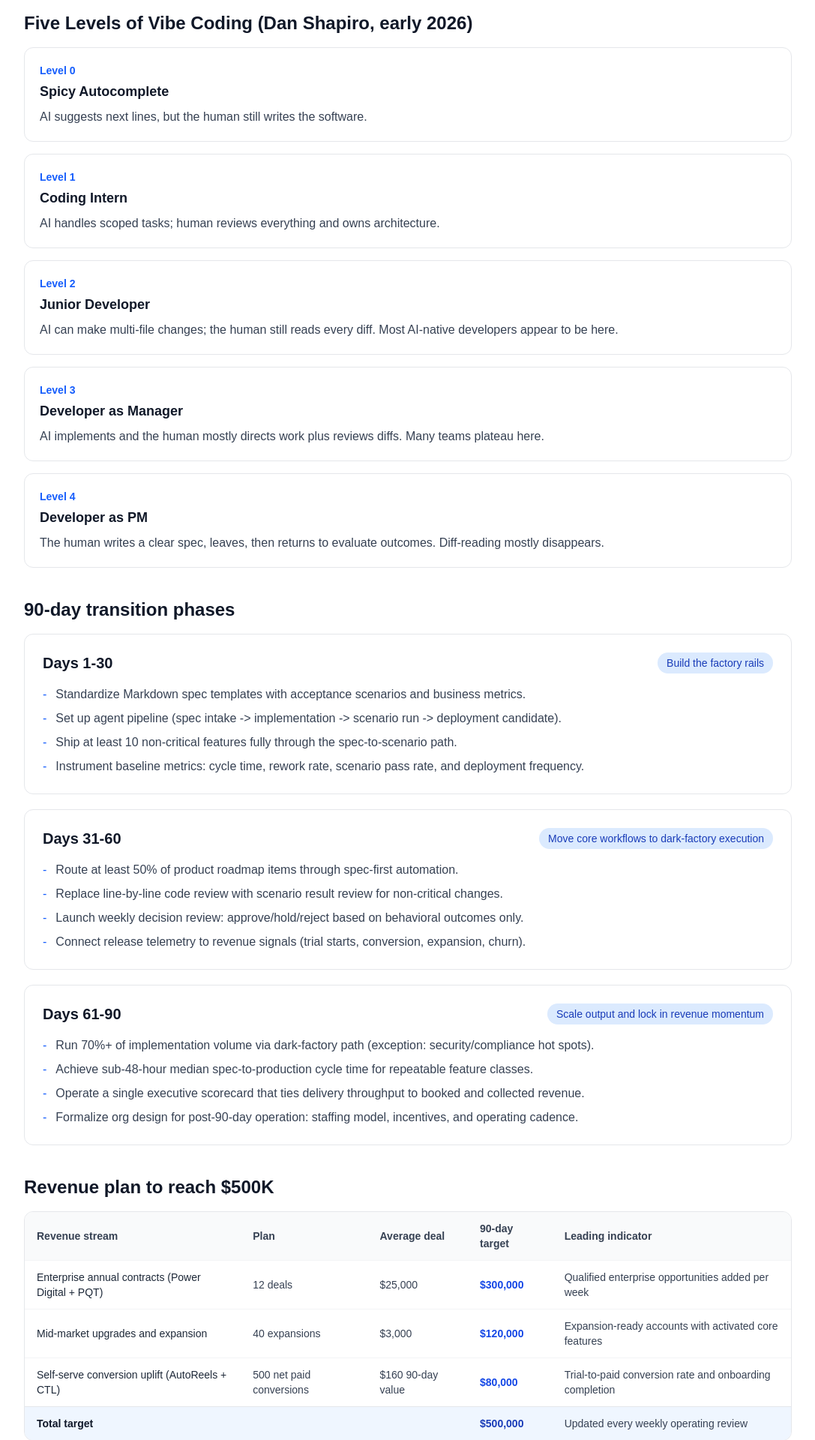
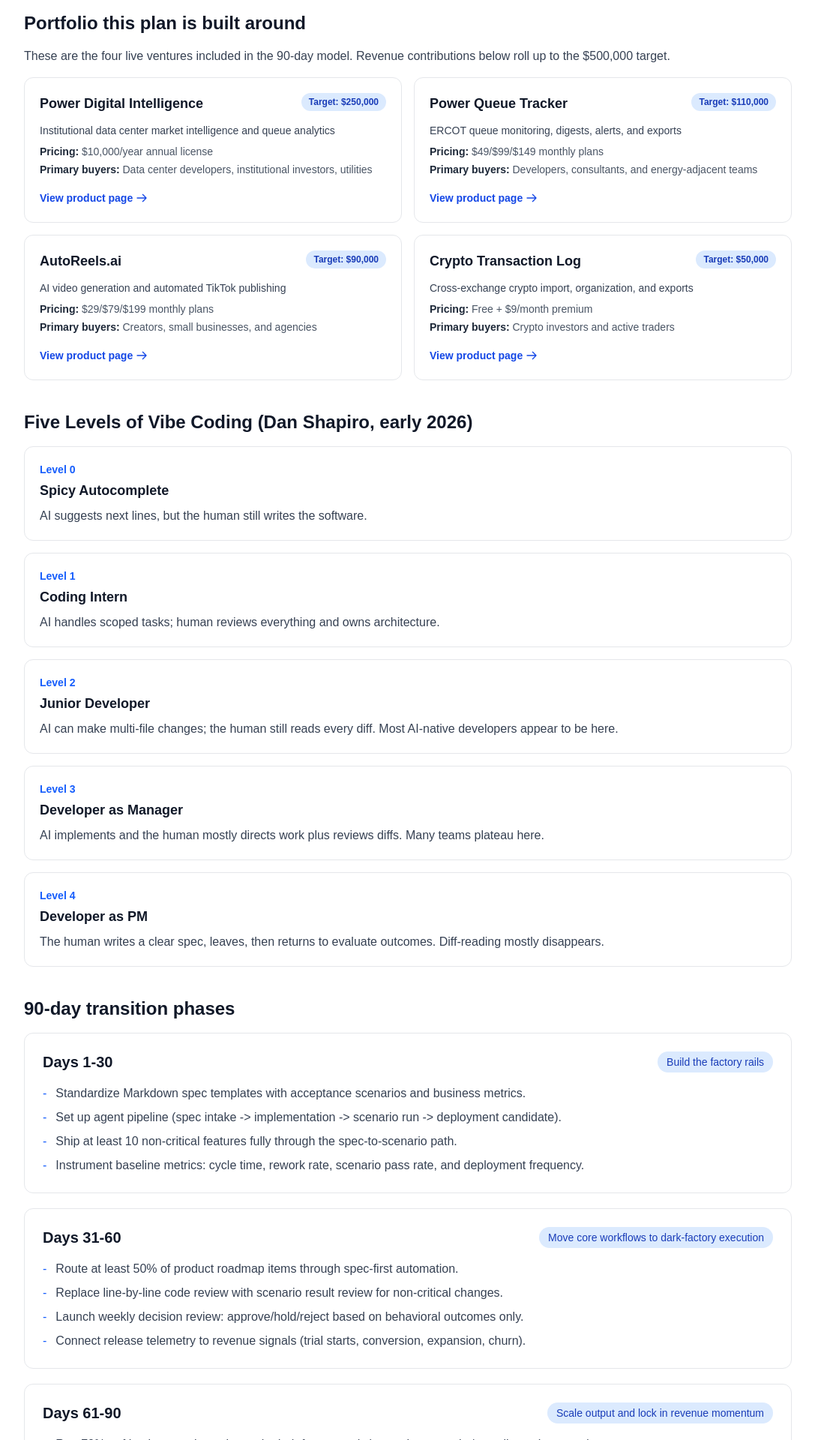
Before and after one commit to HWallaballa/pinehaven-ventures-website, a Next.js app: page /reference/dark-factory-transition-plan in a window 1280 px wide. Shown: the part 1460-3380 px from the top of the page at 75% size, without its empty margins (96-1183 px from the left). Built offline with nearby package versions, Linux system fonts and the light colour scheme.

Commit message:
Tailor dark factory plan to Pinehaven product portfolio
Co-authored-by: Hunter Wall <HWallaballa@users.noreply.github.com>

```diff
--- a/src/app/reference/dark-factory-transition-plan/page.tsx
+++ b/src/app/reference/dark-factory-transition-plan/page.tsx
@@ -18,6 +18,33 @@ type ScorecardMetric = {
   day90: string;
   current: string;
   status: ProgramStatus;
+};
+
+type VentureProfile = {
+  name: string;
+  href: string;
+  offer: string;
+  pricing: string;
+  buyers: string;
+  contributionTarget: string;
+};
+
+type VentureRevenuePlan = {
+  venture: string;
+  href: string;
+  revenueTarget: string;
+  weeklyTarget: string;
+  pricingAnchor: string;
+  primaryMotion: string;
+  leadingIndicator: string;
+};
+
+type VentureSprintPlan = {
+  venture: string;
+  day1to30: string;
+  day31to60: string;
+  day61to90: string;
+  kpi: string;
 };
 
 const vibeLevels = [
@@ -48,6 +75,41 @@ const vibeLevels = [
     name: 'Developer as PM',
     summary:
       'The human writes a clear spec, leaves, then returns to evaluate outcomes. Diff-reading mostly disappears.',
+  },
+];
+
+const ventureProfiles: VentureProfile[] = [
+  {
+    name: 'Power Digital Intelligence',
+    href: '/ventures/power-digital',
+    offer: 'Institutional data center market intelligence and queue analytics',
+    pricing: '$10,000/year annual license',
+    buyers: 'Data center developers, institutional investors, utilities',
+    contributionTarget: '$250,000',
+  },
+  {
+    name: 'Power Queue Tracker',
+    href: '/ventures/power-queue-tracker',
+    offer: 'ERCOT queue monitoring, digests, alerts, and exports',
+    pricing: '$49/$99/$149 monthly plans',
+    buyers: 'Developers, consultants, and energy-adjacent teams',
+    contributionTarget: '$110,000',
+  },
+  {
+    name: 'AutoReels.ai',
+    href: '/ventures/autoreels',
+    offer: 'AI video generation and automated TikTok publishing',
+    pricing: '$29/$79/$199 monthly plans',
+    buyers: 'Creators, small businesses, and agencies',
+    contributionTarget: '$90,000',
+  },
+  {
+    name: 'Crypto Transaction Log',
+    href: '/ventures/crypto-transaction-log',
+    offer: 'Cross-exchange crypto import, organization, and exports',
+    pricing: 'Free + $9/month premium',
+    buyers: 'Crypto investors and active traders',
+    contributionTarget: '$50,000',
   },
 ];
 
@@ -84,27 +146,85 @@ const transitionPhases = [
   },
 ];
 
-const revenuePlan = [
+const ventureRevenuePlan: VentureRevenuePlan[] = [
   {
-    stream: 'Enterprise annual contracts (Power Digital + PQT)',
-    plan: '12 deals',
-    averageDeal: '$25,000',
-    target: '$300,000',
-    leadingIndicator: 'Qualified enterprise opportunities added per week',
+    venture: 'Power Digital Intelligence',
+    href: '/ventures/power-digital',
+    revenueTarget: '$250,000',
+    weeklyTarget: '$19.2k booked/week (about 2.0 annual licenses per week)',
+    pricingAnchor: '$10,000 annual license',
+    primaryMotion: 'Account-based outbound + investor/developer demos',
+    leadingIndicator: 'Qualified demos booked per week and proposal-to-close rate',
   },
   {
-    stream: 'Mid-market upgrades and expansion',
-    plan: '40 expansions',
-    averageDeal: '$3,000',
-    target: '$120,000',
-    leadingIndicator: 'Expansion-ready accounts with activated core features',
+    venture: 'Power Queue Tracker',
+    href: '/ventures/power-queue-tracker',
+    revenueTarget: '$110,000',
+    weeklyTarget: '$8.5k booked/week (about $2.1k net new MRR per week)',
+    pricingAnchor: '$49/$99/$149 monthly',
+    primaryMotion: 'Digest-led self-serve conversion + enterprise upsell',
+    leadingIndicator: 'Net new MRR, activation rate, and weekly churn',
   },
   {
-    stream: 'Self-serve conversion uplift (AutoReels + CTL)',
-    plan: '500 net paid conversions',
-    averageDeal: '$160 90-day value',
-    target: '$80,000',
-    leadingIndicator: 'Trial-to-paid conversion rate and onboarding completion',
+    venture: 'AutoReels.ai',
+    href: '/ventures/autoreels',
+    revenueTarget: '$90,000',
+    weeklyTarget: '$6.9k booked/week (about $1.7k net new MRR per week)',
+    pricingAnchor: '$29/$79/$199 monthly',
+    primaryMotion: 'Creator funnel + agency multi-account upgrades',
+    leadingIndicator: 'Trial-to-paid conversion and retained weekly publishers',
+  },
+  {
+    venture: 'Crypto Transaction Log',
+    href: '/ventures/crypto-transaction-log',
+    revenueTarget: '$50,000',
+    weeklyTarget: '$3.8k booked/week (about 140 premium upgrades per week)',
+    pricingAnchor: 'Free + $9 premium',
+    primaryMotion: 'Demo-led acquisition + premium upgrade automation',
+    leadingIndicator: 'Import success rate and free-to-premium conversion',
+  },
+];
+
+const ventureSprintPlan: VentureSprintPlan[] = [
+  {
+    venture: 'Power Digital Intelligence',
+    day1to30:
+      'Spec packs for watchlist onboarding, queue-delta alerts, and proposal generation from live market data.',
+    day31to60:
+      'Automate investor-facing intelligence report generation with scenario checks for data accuracy.',
+    day61to90:
+      'Ship enterprise-ready API onboarding and expansion playbooks to increase annual contract close velocity.',
+    kpi: 'Annual licenses closed and time-to-first-insight under 24 hours',
+  },
+  {
+    venture: 'Power Queue Tracker',
+    day1to30:
+      'Build digest personalization and one-session watchlist setup with behavior-based acceptance tests.',
+    day31to60:
+      'Deploy alert-quality scoring and queue anomaly detection to raise trust and reduce false positives.',
+    day61to90:
+      'Roll out team collaboration and annual prepay experiments optimized for Team and Enterprise plans.',
+    kpi: 'Net new MRR, activation in first 24 hours, and logo churn',
+  },
+  {
+    venture: 'AutoReels.ai',
+    day1to30:
+      'Create onboarding flow that gets first generated video posted in under 10 minutes for new trials.',
+    day31to60:
+      'Launch auto A/B caption-hashtag generation and schedule reliability scenarios for multi-account posting.',
+    day61to90:
+      'Ship agency operations dashboard and usage-driven upgrade nudges for Pro and Agency growth.',
+    kpi: 'Trial-to-paid conversion and weekly retained posting accounts',
+  },
+  {
+    venture: 'Crypto Transaction Log',
+    day1to30:
+      'Improve CSV/XLS import success and standardize demo-to-signup conversion scenarios on web/mobile.',
+    day31to60:
+      'Release tax export wizard, transaction auto-tagging, and premium prompt timing experiments.',
+    day61to90:
+      'Introduce retention loops (portfolio digests, reminders) plus premium annual prepay packaging tests.',
+    kpi: 'Free-to-premium conversion, D30 retention, and import completion rate',
   },
 ];
 
@@ -124,6 +244,42 @@ const scorecard: ScorecardMetric[] = [
     day30: '$40,000',
     day60: '$150,000',
     day90: '$320,000',
+    current: 'Update weekly',
+    status: 'At Risk',
+  },
+  {
+    metric: 'Power Digital annual licenses closed',
+    baseline: 'Current baseline from CRM',
+    day30: '8',
+    day60: '16',
+    day90: '25',
+    current: 'Update weekly',
+    status: 'At Risk',
+  },
+  {
+    metric: 'Power Queue Tracker net new MRR',
+    baseline: 'Current MRR baseline',
+    day30: '+$6,000',
+    day60: '+$18,000',
+    day90: '+$27,000',
+    current: 'Update weekly',
+    status: 'On Track',
+  },
+  {
+    metric: 'AutoReels net new MRR',
+    baseline: 'Current MRR baseline',
+    day30: '+$4,000',
+    day60: '+$12,000',
+    day90: '+$20,000',
+    current: 'Update weekly',
+    status: 'On Track',
+  },
+  {
+    metric: 'Crypto Transaction Log premium upgrades',
+    baseline: 'Current paid premium users',
+    day30: '350',
+    day60: '900',
+    day90: '1,800',
     current: 'Update weekly',
     status: 'At Risk',
   },
@@ -289,6 +445,49 @@ export default function DarkFactoryTransitionPlanPage() {
 
           <section className="mb-10">
             <h2 className="text-2xl font-bold text-gray-900 mb-4">
+              Portfolio this plan is built around
+            </h2>
+            <p className="text-gray-700 mb-4">
+              These are the four live ventures included in the 90-day model. Revenue contributions
+              below roll up to the $500,000 target.
+            </p>
+            <div className="grid gap-4 md:grid-cols-2">
+              {ventureProfiles.map((venture) => (
+                <article key={venture.name} className="bg-white border border-gray-200 rounded-xl p-5">
+                  <div className="flex items-start justify-between gap-3 mb-3">
+                    <h3 className="text-lg font-semibold text-gray-900">{venture.name}</h3>
+                    <span className="inline-flex px-2.5 py-1 rounded-full text-xs font-semibold bg-blue-100 text-blue-800">
+                      Target: {venture.contributionTarget}
+                    </span>
+                  </div>
+                  <p className="text-sm text-gray-700 mb-2">{venture.offer}</p>
+                  <p className="text-sm text-gray-600 mb-1">
+                    <span className="font-semibold text-gray-800">Pricing:</span> {venture.pricing}
+                  </p>
+                  <p className="text-sm text-gray-600 mb-4">
+                    <span className="font-semibold text-gray-800">Primary buyers:</span> {venture.buyers}
+                  </p>
+                  <Link
+                    href={venture.href}
+                    className="inline-flex items-center text-sm font-semibold text-blue-700 hover:text-blue-800"
+                  >
+                    View product page
+                    <svg className="w-4 h-4 ml-1" fill="none" stroke="currentColor" viewBox="0 0 24 24">
+                      <path
+                        strokeLinecap="round"
+                        strokeLinejoin="round"
+                        strokeWidth={2}
+                        d="M14 5l7 7m0 0l-7 7m7-7H3"
+                      />
+                    </svg>
+                  </Link>
+                </article>
+              ))}
+            </div>
+          </section>
+
+          <section className="mb-10">
+            <h2 className="text-2xl font-bold text-gray-900 mb-4">
               Five Levels of Vibe Coding (Dan Shapiro, early 2026)
             </h2>
             <div className="space-y-4">
@@ -327,39 +526,79 @@ export default function DarkFactoryTransitionPlanPage() {
           </section>
 
           <section className="mb-10">
-            <h2 className="text-2xl font-bold text-gray-900 mb-4">Revenue plan to reach $500K</h2>
+            <h2 className="text-2xl font-bold text-gray-900 mb-4">
+              Revenue plan by venture to reach $500K
+            </h2>
             <div className="overflow-x-auto border border-gray-200 rounded-xl bg-white">
               <table className="min-w-full text-left">
                 <thead className="bg-gray-50">
                   <tr>
-                    <th className="px-4 py-3 text-sm font-semibold text-gray-700">Revenue stream</th>
-                    <th className="px-4 py-3 text-sm font-semibold text-gray-700">Plan</th>
-                    <th className="px-4 py-3 text-sm font-semibold text-gray-700">Average deal</th>
+                    <th className="px-4 py-3 text-sm font-semibold text-gray-700">Venture</th>
+                    <th className="px-4 py-3 text-sm font-semibold text-gray-700">Pricing anchor</th>
                     <th className="px-4 py-3 text-sm font-semibold text-gray-700">90-day target</th>
-                    <th className="px-4 py-3 text-sm font-semibold text-gray-700">
-                      Leading indicator
-                    </th>
+                    <th className="px-4 py-3 text-sm font-semibold text-gray-700">Weekly target</th>
+                    <th className="px-4 py-3 text-sm font-semibold text-gray-700">Primary motion</th>
+                    <th className="px-4 py-3 text-sm font-semibold text-gray-700">Leading indicator</th>
                   </tr>
                 </thead>
                 <tbody>
-                  {revenuePlan.map((row) => (
-                    <tr key={row.stream} className="border-t border-gray-100">
-                      <td className="px-4 py-3 text-sm text-gray-800">{row.stream}</td>
-                      <td className="px-4 py-3 text-sm text-gray-700">{row.plan}</td>
-                      <td className="px-4 py-3 text-sm text-gray-700">{row.averageDeal}</td>
-                      <td className="px-4 py-3 text-sm font-semibold text-blue-700">{row.target}</td>
+                  {ventureRevenuePlan.map((row) => (
+                    <tr key={row.venture} className="border-t border-gray-100">
+                      <td className="px-4 py-3 text-sm text-gray-800">
+                        <Link href={row.href} className="font-semibold text-blue-700 hover:text-blue-800">
+                          {row.venture}
+                        </Link>
+                      </td>
+                      <td className="px-4 py-3 text-sm text-gray-700">{row.pricingAnchor}</td>
+                      <td className="px-4 py-3 text-sm font-semibold text-blue-700">{row.revenueTarget}</td>
+                      <td className="px-4 py-3 text-sm text-gray-700">{row.weeklyTarget}</td>
+                      <td className="px-4 py-3 text-sm text-gray-700">{row.primaryMotion}</td>
                       <td className="px-4 py-3 text-sm text-gray-700">{row.leadingIndicator}</td>
                     </tr>
                   ))}
                   <tr className="border-t border-gray-200 bg-blue-50">
-                    <td className="px-4 py-3 text-sm font-bold text-gray-900" colSpan={3}>
+                    <td className="px-4 py-3 text-sm font-bold text-gray-900" colSpan={2}>
                       Total target
                     </td>
                     <td className="px-4 py-3 text-sm font-bold text-blue-800">$500,000</td>
-                    <td className="px-4 py-3 text-sm text-gray-700">
+                    <td className="px-4 py-3 text-sm text-gray-700" colSpan={3}>
                       Updated every weekly operating review
                     </td>
                   </tr>
+                </tbody>
+              </table>
+            </div>
+          </section>
+
+          <section className="mb-10">
+            <h2 className="text-2xl font-bold text-gray-900 mb-4">
+              Dark-factory sprint backlog by venture (Days 1-90)
+            </h2>
+            <p className="text-gray-700 mb-4">
+              Each product gets a dedicated spec backlog so execution speed maps to measurable revenue
+              outcomes instead of generic feature output.
+            </p>
+            <div className="overflow-x-auto border border-gray-200 rounded-xl bg-white">
+              <table className="min-w-full text-left">
+                <thead className="bg-gray-50">
+                  <tr>
+                    <th className="px-4 py-3 text-sm font-semibold text-gray-700">Venture</th>
+                    <th className="px-4 py-3 text-sm font-semibold text-gray-700">Days 1-30</th>
+                    <th className="px-4 py-3 text-sm font-semibold text-gray-700">Days 31-60</th>
+                    <th className="px-4 py-3 text-sm font-semibold text-gray-700">Days 61-90</th>
+                    <th className="px-4 py-3 text-sm font-semibold text-gray-700">Core KPI</th>
+                  </tr>
+                </thead>
+                <tbody>
+                  {ventureSprintPlan.map((row) => (
+                    <tr key={row.venture} className="border-t border-gray-100 align-top">
+                      <td className="px-4 py-3 text-sm font-semibold text-gray-800">{row.venture}</td>
+                      <td className="px-4 py-3 text-sm text-gray-700">{row.day1to30}</td>
+                      <td className="px-4 py-3 text-sm text-gray-700">{row.day31to60}</td>
+                      <td className="px-4 py-3 text-sm text-gray-700">{row.day61to90}</td>
+                      <td className="px-4 py-3 text-sm text-gray-700">{row.kpi}</td>
+                    </tr>
+                  ))}
                 </tbody>
               </table>
             </div>
```
